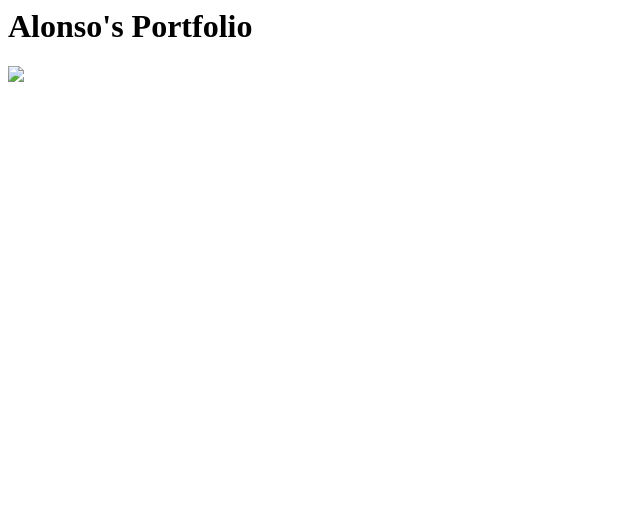
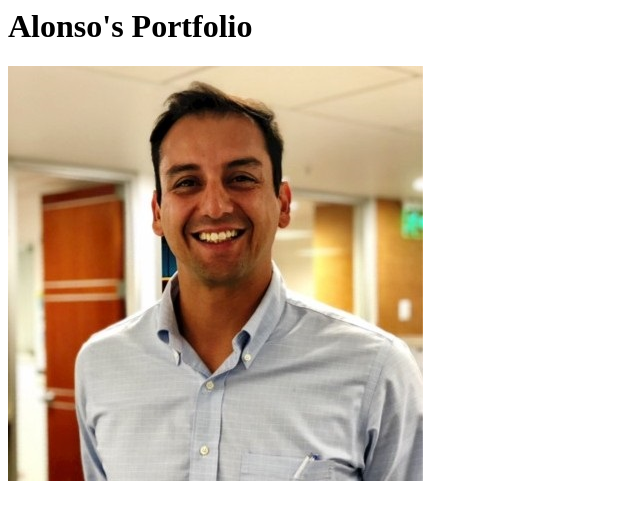
Before and after one commit to jamedin2/jamedin2.github.io, a plain HTML site: page index.html in a window 1280 px wide. Shown: the whole page, without its empty margins (0-640 px from the left). Drawn offline with Linux system fonts and the light colour scheme.

Commit message:
Update index.html

```diff
--- a/index.html
+++ b/index.html
@@ -1,4 +1,4 @@
 <html>
     <h1>Alonso's Portfolio</h1>
-    <img src=".bioPic.JPG" />
+    <img src="./bioPic.JPG" />
 </html>
```
